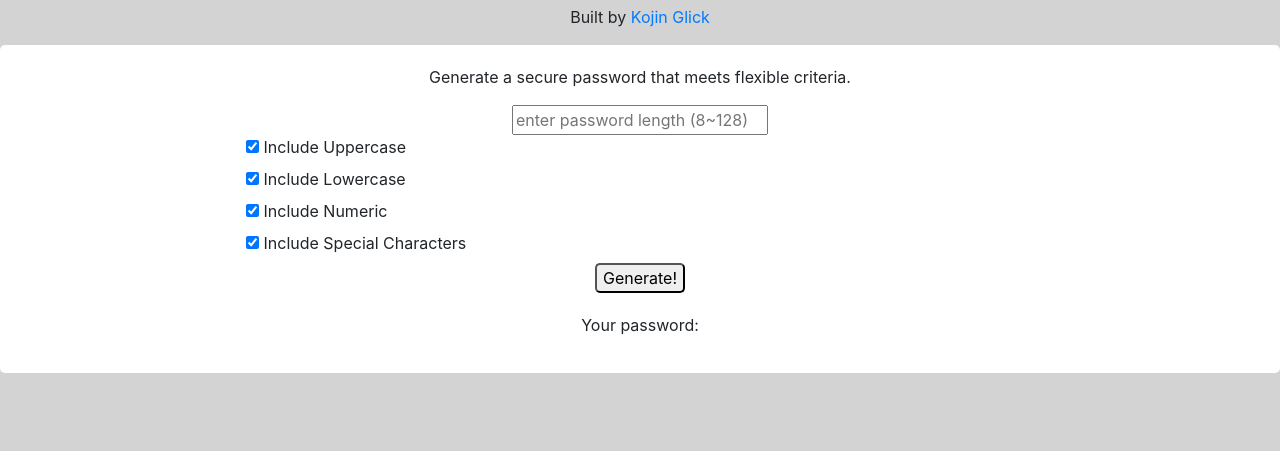
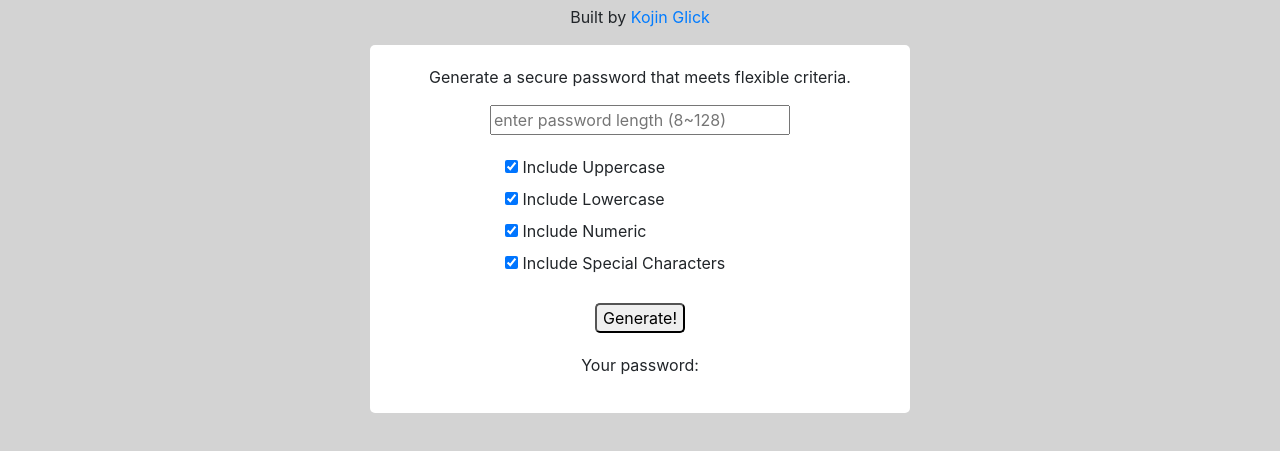
Before and after one commit to moonstripe/hw3-passwordGenerator, a plain HTML site: page index.html in a window 1280 px wide. Shown: the part 51-502 px from the top of the page. Drawn offline with nearby package versions, Linux system fonts and the light colour scheme.

Commit message:
html updates

```diff
--- a/index.html
+++ b/index.html
@@ -19,6 +19,12 @@
         </p>
 
     </div>
+
+    <div class="container">
+        <div class="row">
+            <div class="col-3"></div>
+            <div class="col-6">
+
                 <div class="pwGen">
                     <p>
                         Generate a secure password that meets flexible criteria.
@@ -49,6 +55,12 @@
                         <p id="showpw">Your password: </p>
                     </div>
                 </div>
+
+            </div>
+            <div class="col-3"></div>
+        </div>
+    </div>
+
     <script src="javascript.js"></script>
 </body>
 
--- a/style.css
+++ b/style.css
@@ -15,6 +15,11 @@ body {
     margin-top: 20px;
 }
 
+#length-of-pass {
+    width: 300px;
+    margin-bottom: 20px;
+}
+
 .pwGen ul {
     width: 70%;
     margin: auto;
@@ -26,7 +31,7 @@ body {
 }
 
 .pwGen button {
-
+    margin-top: 20px;
     display: inline-block;
     border-radius: 5px;
     margin-bottom: 20px;
```
Lines whose indentation alone changed are shown as unchanged.
